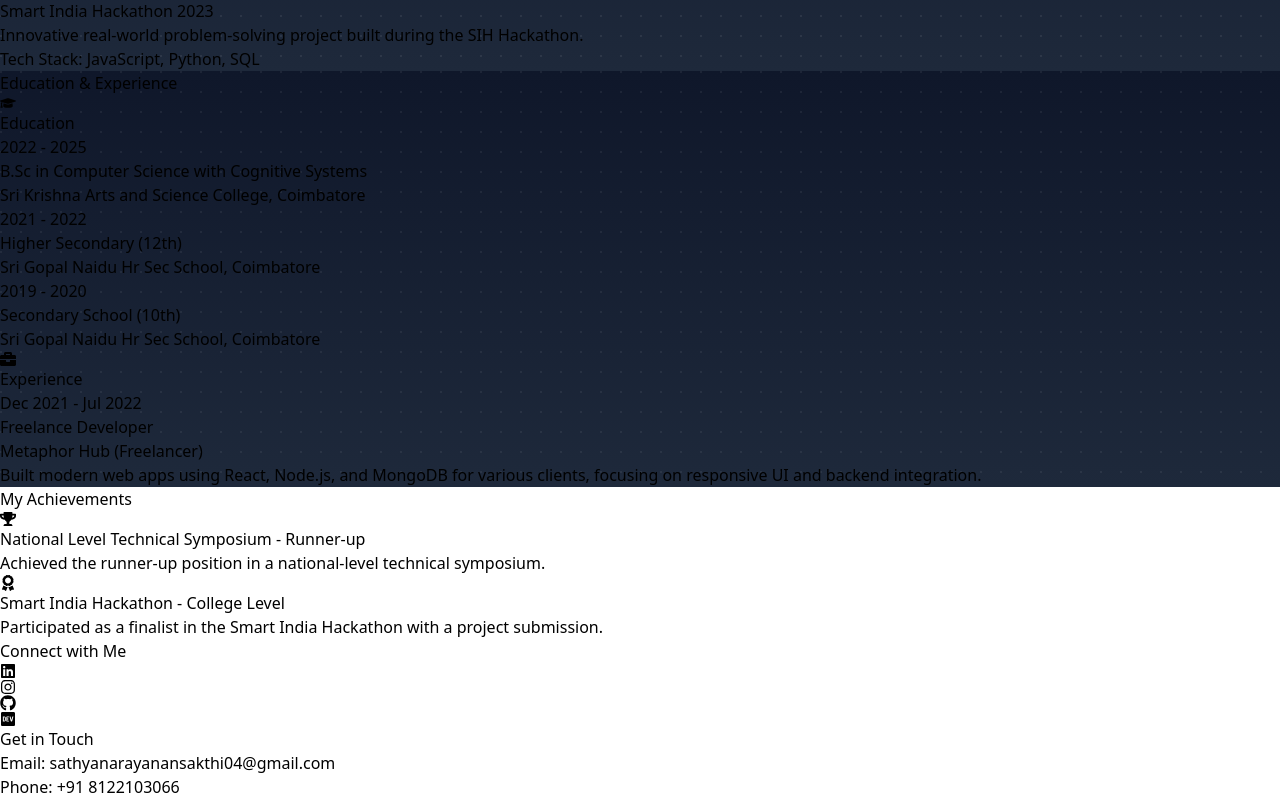
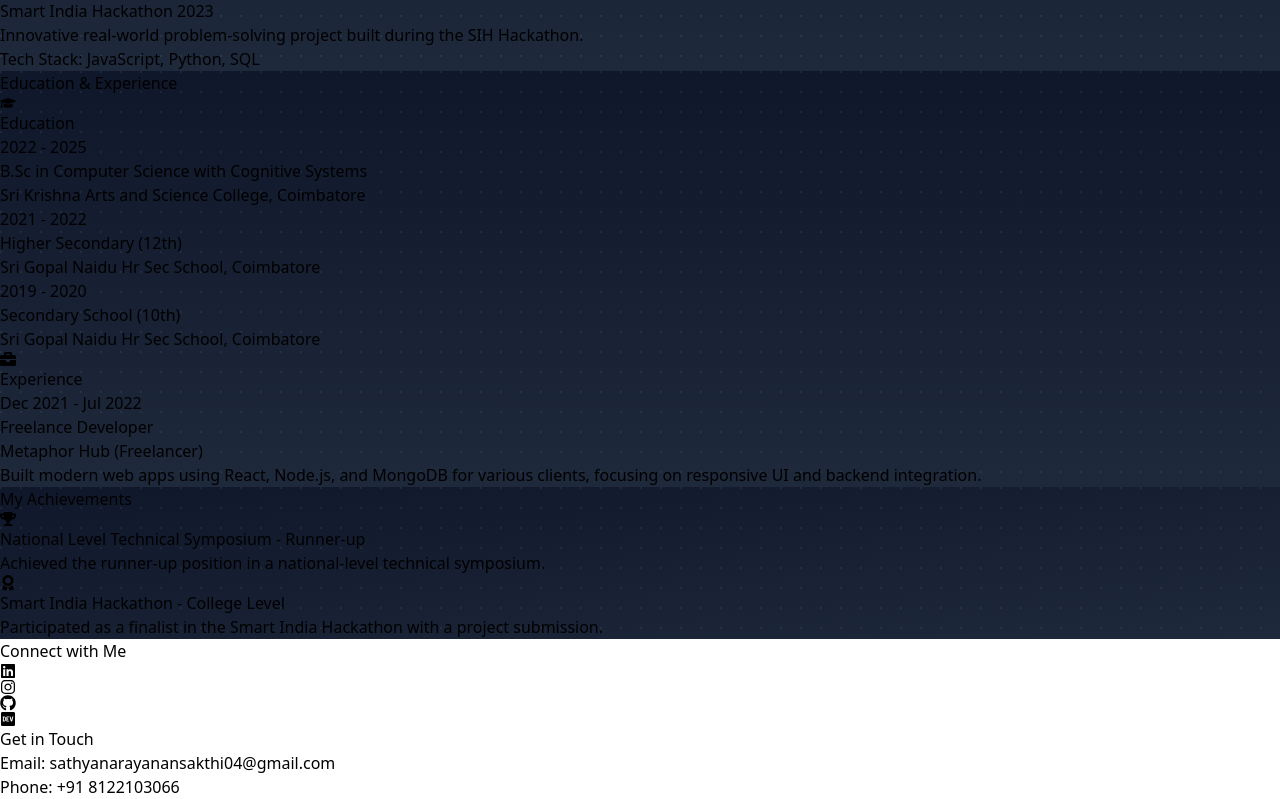
Before and after one commit to Sathyanarayanansakthi/my_site, a React (Vite) app: page / in a window 1280 px wide. Shown: the part 1799-2598 px from the top of the page. Built offline with nearby package versions, Linux system fonts and the light colour scheme.

Commit message:
Update Achivements.jsx

```diff
--- a/src/components/Achivements.jsx
+++ b/src/components/Achivements.jsx
@@ -2,7 +2,7 @@
 import { motion, useInView } from "framer-motion";
 import { useRef } from "react";
 
-// Data for achievements
+// Achievements Data
 const achievementsData = [
   {
     title: "National Level Technical Symposium - Runner-up",
@@ -18,15 +18,15 @@
 
 const Achievements = () => {
   const ref = useRef(null);
-  const isInView = useInView(ref, { once: true }); // Trigger animations once when in view
+  const isInView = useInView(ref, { once: true });
 
-  // Animation variants
+  // Animation
   const containerVariants = {
     hidden: { opacity: 0 },
     visible: {
       opacity: 1,
       transition: {
-        staggerChildren: 0.4, // Adds a delay between each child animation
+        staggerChildren: 0.4,
       },
     },
   };
@@ -36,31 +36,39 @@
     visible: {
       opacity: 1,
       scale: 1,
-      transition: { duration: 0.4 },
+      transition: { duration: 0.5 },
     },
   };
 
   return (
     <section
-      className="flex flex-col items-center justify-center min-h-screen py-20 bg-slate-800"
       ref={ref}
+      className="flex flex-col items-center justify-center min-h-screen py-20 px-6"
+      style={{
+        backgroundImage: `
+          linear-gradient(to bottom right, #0f172a, #1e293b),
+          radial-gradient(circle at 1px 1px, rgba(255,255,255,0.06) 1px, transparent 0)
+        `,
+        backgroundSize: "100% 100%, 20px 20px",
+        backgroundBlendMode: "overlay",
+      }}
     >
-      {/* Section Title */}
+      {/* Heading */}
       <motion.h1
-        className="mb-10 text-4xl font-bold text-white"
-        initial={{ opacity: 0 }}
-        animate={{ opacity: 1 }}
-        transition={{ delay: 0.3, duration: 1 }}
+        className="text-4xl md:text-5xl font-bold text-white mb-16 text-center"
+        initial={{ opacity: 0, y: -30 }}
+        animate={{ opacity: 1, y: 0 }}
+        transition={{ duration: 0.7 }}
       >
         My Achievements
       </motion.h1>
 
-      {/* Fallback for Empty Data */}
+      {/* Grid */}
       {achievementsData.length === 0 ? (
         <p className="text-lg text-white">No achievements added yet. Stay tuned!</p>
       ) : (
         <motion.div
-          className="grid grid-cols-1 gap-8 px-4 mx-auto sm:grid-cols-1 lg:grid-cols-1 xl:grid-cols-5 max-w-7xl"
+          className="grid grid-cols-1 sm:grid-cols-2 gap-8 max-w-5xl w-full"
           variants={containerVariants}
           initial="hidden"
           animate={isInView ? "visible" : "hidden"}
@@ -68,25 +76,15 @@
           {achievementsData.map((achievement, index) => (
             <motion.div
               key={index}
-              className="p-6 text-center text-white transition-transform duration-300 transform bg-gray-800 rounded-lg shadow-xl hover:scale-105 hover:bg-gray-700"
               variants={itemVariants}
-              whileHover={{
-                scale: 1.05,
-                opacity: 0.8,
-                transition: { duration: 0.3 },
-              }}
+              whileHover={{ scale: 1.05 }}
+              className="p-6 bg-white/5 border border-white/10 backdrop-blur rounded-2xl text-white shadow-lg hover:border-teal-400 transition-all"
             >
-              {/* Achievement Icon */}
-              <div
-                className="mb-4"
-                aria-label={`${achievement.title} icon`}
-              >
-                {achievement.icon}
-              </div>
-              {/* Achievement Title */}
-              <h3 className="text-xl font-semibold">{achievement.title}</h3>
-              {/* Achievement Description */}
-              <p className="mt-2 text-sm text-gray-400">{achievement.description}</p>
+              <div className="mb-4 flex justify-center">{achievement.icon}</div>
+              <h3 className="text-xl font-semibold text-center">{achievement.title}</h3>
+              <p className="mt-2 text-sm text-center text-gray-300">
+                {achievement.description}
+              </p>
             </motion.div>
           ))}
         </motion.div>
```
